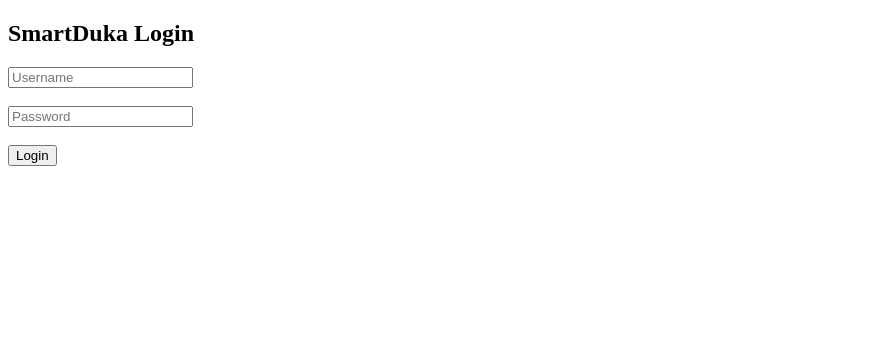
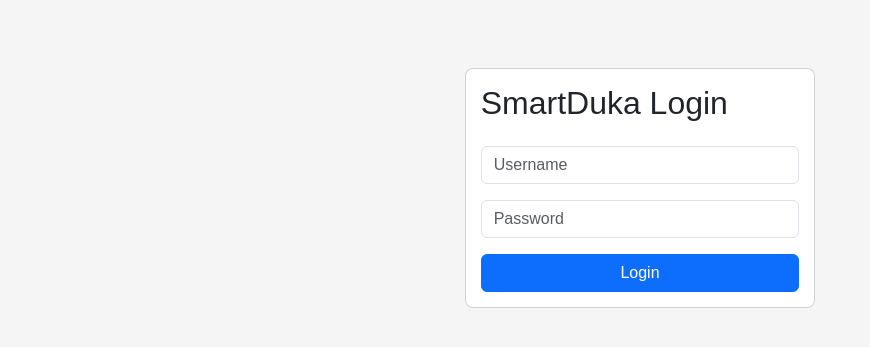
Before and after one commit to Michael-Nyawade/smart-duka, a Django app: page /login/ in a window 1280 px wide. Shown: the top 347 px of the page, without its empty margins (0-870 px from the left). Run offline with Django 5.2, Linux system fonts and the light colour scheme; some libraries are stand-ins or nearby versions.

Commit message:
Refactored login page to use base template

```diff
--- a/templates/auth/login.html
+++ b/templates/auth/login.html
@@ -1,27 +1,53 @@
-<!DOCTYPE html>
-<html>
-<head>
-    <title>SmartDuka Login</title>
-</head>
-<body>
+{% extends "base.html" %}
 
-    <h2>SmartDuka Login</h2>
+{% block content %}
 
-    {% if error %}
-        <p style="color:red;">{{ error }}</p>
-    {% endif %}
+<div class="row justify-content-center">
+    <div class="col-md-4">
 
-    <form method="POST">
-        {% csrf_token %}
+        <div class="card mt-5">
+            <h2 class="mb-4">SmartDuka Login</h2>
 
-        <input type="text" name="username" placeholder="Username" required>
-        <br><br>
+            {% if error %}
+                <div class="alert alert-danger">
+                    {{ error }}
+                </div>
+            {% endif %}
 
-        <input type="password" name="password" placeholder="Password" required>
-        <br><br>
+            <form method="POST">
+                {% csrf_token %}
 
-        <button type="submit">Login</button>
-    </form>
+                <div class="mb-3">
+                    <input
+                        type="text"
+                        name="username"
+                        class="form-control"
+                        placeholder="Username"
+                        required
+                    >
+                </div>
 
-</body>
-</html>
+                <div class="mb-3">
+                    <input
+                        type="password"
+                        name="password"
+                        class="form-control"
+                        placeholder="Password"
+                        required
+                    >
+                </div>
+
+                <button
+                    type="submit"
+                    class="btn btn-primary w-100"
+                >
+                    Login
+                </button>
+            </form>
+
+        </div>
+
+    </div>
+</div>
+
+{% endblock %}
```
